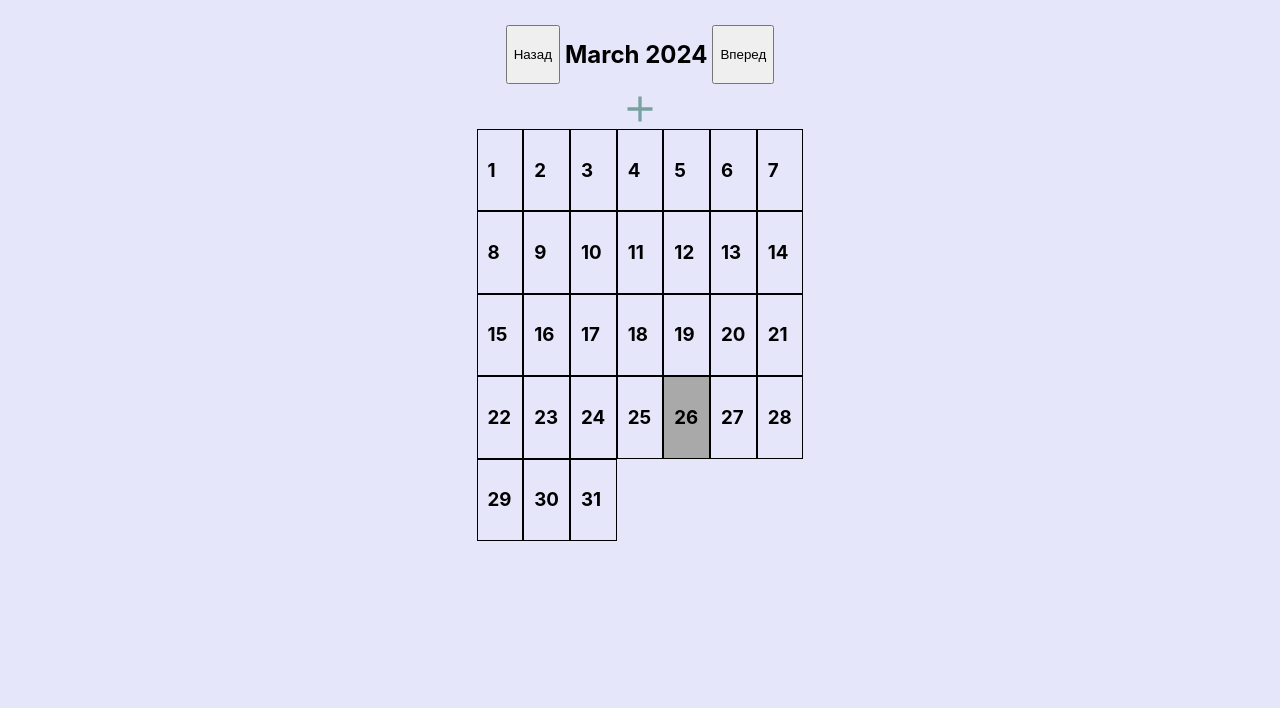
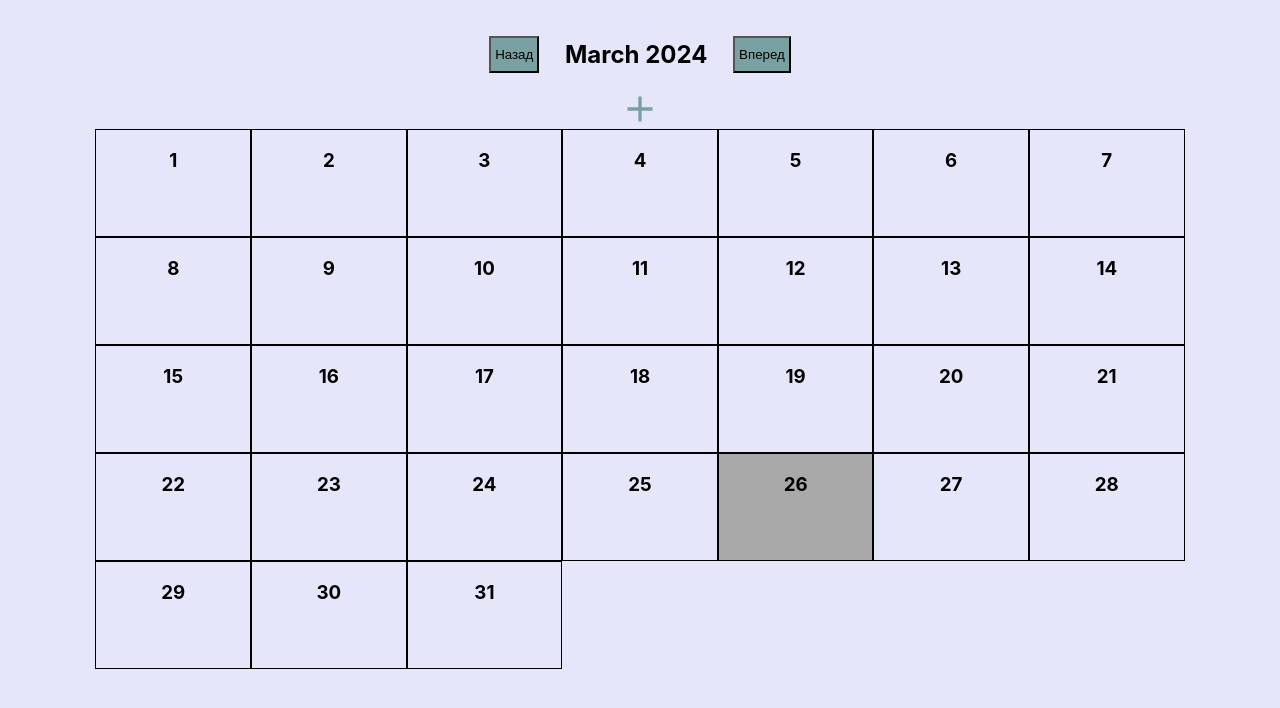
Before and after one commit to Sony20181/SMS-Organizer-, a React (Create React App) app in the folder organaizer/: page / in a window 1280 px wide. Shown: the top 708 px of the page. Built offline with nearby package versions, Linux system fonts and the light colour scheme.

Commit message:
удаление событий, фиксированный календарь, стили , редактирование без возможности сохранить изменения

```diff
--- a/organaizer/src/App.css
+++ b/organaizer/src/App.css
@@ -24,20 +24,8 @@
   color: white;
 }
 
-.App-link {
-  color: #61dafb;
-}
+*/
 
-@keyframes App-logo-spin {
-  from {
-    transform: rotate(0deg);
-  }
-  to {
-    transform: rotate(360deg);
-  }
-}
-
-*/
 .calendar {
   display: flex;
   flex-direction: column;
@@ -45,25 +33,33 @@
 }
 
 .month-header {
-  display: flex;
+ display: flex;
   justify-content: space-between;
   padding-top: 20px;
 }
 
 .HeaderButton{
-  margin: 0 20px;
-  padding: 0 10px;
+  margin: 2vh 2vw;
+  padding: 0 4px;
   background-color:rgb(121, 161, 161);
+
 }
 
 .days-grid {
   display: grid;
   grid-template-columns: repeat(7, 1fr);
+
+
 }
 
 .day {
-  padding: 10px;
+  padding-bottom: 10px;
+  max-width: 12vw;
+  max-height: 12vh;
+  min-width: 12vw;
+  min-height: 12vh;
   border: 1px solid black;
+  text-align: center;
 }
 
 .selected {
--- a/organaizer/src/App.js
+++ b/organaizer/src/App.js
@@ -17,7 +17,7 @@ function App() {
   const [selectedDay, setSelectedDay] = useState(new Date().getDate());
   const [modalIsOpen, setModalIsOpen] = useState(false);
   const [modalIsOpenEventInfo, setModalIsOpenEventInfo] = useState(false);
-  console.log(new Date())
+
   const [formData, setFormData] = useState({});
 
   const handleFormSubmit = (data) => {
@@ -29,7 +29,19 @@ function App() {
       [key]: [...(prevData[key] || []), data],
     }));
   };
-  console.log('formData:', formData);
+  const updateFormData = (updatedData) => {
+    const day = selectedDay;
+    const key = `${currentDate.getFullYear()}-${currentDate.getMonth() + 1}-${day}`;
+    setFormData(prevData => ({
+    ...prevData,
+    [key]: updatedData,
+    }));
+    };
+   console.log("APPformData",formData, Object.keys(formData).length )
+   if (Object.keys(formData).length = 0) {
+    // Execute logic when formData length is greater than 0
+    console.log('formData length is greater than 0');
+  }
 
   const daysInMonth = (date) => {
     return new Date(date.getFullYear(), date.getMonth() + 1, 0).getDate();
@@ -68,24 +80,13 @@ function App() {
     setModalIsOpenEventInfo(false);
   };
 
-  //new
-  const handleEditEvent = (editedEvent) => {
- /*   setFormData(eventsData.map(event => {
-        if (event.id === editedEvent.id) {
-            return { ...event, ...editedEvent };
-        }
-        return event;
-    }));*/
-};
-
-
     return (
     <div className="calendar">
 
     <div className="month-header">
-      <button onClick={handlePrevMonth}>Назад</button>
+      <button onClick={handlePrevMonth} className="HeaderButton">Назад</button>
       <h2>{currentDate.toLocaleString('default', { month: 'long' })} {currentDate.getFullYear()}</h2>
-      <button onClick={handleNextMonth}>Вперед</button>
+      <button onClick={handleNextMonth} className="HeaderButton">Вперед</button>
     </div>
 
     <IoMdAdd className="Add-Task" onClick={openModal} />
@@ -101,16 +102,16 @@ function App() {
         />
     </Modal>
 
-
-
      <div className="days-grid">
       {[...Array(daysInMonth(currentDate)).keys()].map(day => (
           <div key={day} className={`day ${day + 1 === selectedDay ? 'selected' : ''} `} onClick={() => handleSelectDay(day + 1)}>
             <h3>{day + 1}</h3>
-            {formData[`${currentDate.getFullYear()}-${currentDate.getMonth() + 1}-${day+1}`] && formData[`${currentDate.getFullYear()}-${currentDate.getMonth() + 1}-${day+1}`].map((event, index) => (
+              {/**     {formData[`${currentDate.getFullYear()}-${currentDate.getMonth() + 1}-${day+1}`] && formData[`${currentDate.getFullYear()}-${currentDate.getMonth() + 1}-${day+1}`].map((event, index) => (
                 <TbSquareRoundedChevronDownFilled key={index} onClick={() => openModalEventInfo(event)} />
-))}
-
+)             )}*/}
+              {formData[`${currentDate.getFullYear()}-${currentDate.getMonth() + 1}-${day+1}`]?.length > 0 &&
+                <TbSquareRoundedChevronDownFilled onClick={() => openModalEventInfo()} />
+              }
           </div>
         ))}
     </div>
@@ -120,12 +121,12 @@ function App() {
       >
         <h2>{currentDate.toLocaleString('default', { month: 'long' })} {selectedDay}, {currentDate.getFullYear()}</h2>
         <EventInfo
-        onFormSubmit={handleFormSubmit}
+          onFormSubmit={updateFormData}
           closeModal={closeModalEventInfo}
           eventData={formData[`${currentDate.getFullYear()}-${currentDate.getMonth() + 1}-${selectedDay}`]}
-        onEdit={handleEditEvent}
         />
     </Modal>
+
   </div>
   );
 }
--- a/organaizer/src/EventInfo.js
+++ b/organaizer/src/EventInfo.js
@@ -1,9 +1,10 @@
 import React, { useState } from 'react';
 
 
-function EventInfo({ onFormSubmit, closeModal, eventData, onEdit }) {
-   /* const [formData, setFormData] = useState(eventData || { eventName: '', eventDescription: '' });
-  console.log("eventData",eventData)
+function EventInfo({ onFormSubmit,closeModal, eventData}) {
+  /*
+   const [formData, setFormData] = useState(eventData || { eventName: '', eventDescription: '' });
+  console.log("formData",formData)
      const handleInputChange = (e) => {
       const { name, value } = e.target;
       setFormData((prevData) => ({
@@ -16,10 +17,54 @@ function EventInfo({ onFormSubmit, closeModal, eventData, onEdit }) {
       e.preventDefault();
       onFormSubmit(formData);
       closeModal();
+
+    };
+    const handleDelete = (index) => {
+      const updatedFormData = formData.filter((event, i) => i !== index);
+      setFormData(updatedFormData);
     };
 
     return (
-      <form onSubmit={handleSubmit}>
+      <div>
+            <h3>Информация:</h3>
+            {formData && formData.map((event, index) => (
+              <form onSubmit={handleSubmit} key={index}>
+                 <label>
+                    Назавние:
+                    <input type="text" name="eventName" value={event.eventName} onChange={handleInputChange} />
+                  </label>
+                  <label>
+                    Описание:
+                    <textarea name="eventDescription" value={event.eventDescription} onChange={handleInputChange} />
+                  </label>
+                  <label htmlFor="eventStartTime">Время начала события:
+                    <input
+                      type="time"
+                      name="eventStartTime"
+                      value={event.eventStartTime}
+                      onChange={handleInputChange}
+                    />
+                  </label>
+                  <label htmlFor="eventStartTime">Время окончания события:
+                    <input
+                      type="time"
+                      name="eventStartTime"
+                      value={event.eventEndTime}
+                      onChange={handleInputChange}
+                    />
+                  </label>
+
+
+                  <button type="button" onClick={() => handleDelete(index)}>Удалить</button>
+              </form>
+            ))}
+            <button onClick={closeModal}>Закрыть</button>
+            <button  onClick={handleSubmit} >Сохранить</button>
+        </div>
+
+    );
+*/
+/*  <form onSubmit={handleSubmit}>
         <label>
           Event Name:
           <input type="text" name="eventName" value={formData.eventName} onChange={handleInputChange} />
@@ -29,8 +74,8 @@ function EventInfo({ onFormSubmit, closeModal, eventData, onEdit }) {
           <textarea name="eventDescription" value={formData.eventDescription} onChange={handleInputChange} />
         </label>
         <button type="submit">Save</button>
-      </form>
-    );*/
+      </form>  */
+      const [formData, setFormData] = useState(eventData || { eventName: '', eventDescription: '' });
       const [isEditing, setIsEditing] = useState(false);
       const [editedEvent, setEditedEvent] = useState(null);
 
@@ -40,7 +85,7 @@ function EventInfo({ onFormSubmit, closeModal, eventData, onEdit }) {
       };
 
       const handleSave = () => {
-        onEdit(editedEvent);
+       //   onEdit(editedEvent);
           setIsEditing(false);
       };
 
@@ -48,7 +93,16 @@ function EventInfo({ onFormSubmit, closeModal, eventData, onEdit }) {
           const { name, value } = e.target;
           setEditedEvent({ ...editedEvent, [name]: value });
       };
+      const handleSubmit = (e) => {
+        e.preventDefault();
+        onFormSubmit(formData);
+        closeModal();
 
+      };
+      const handleDelete = (index) => {
+        const updatedFormData = formData.filter((event, i) => i !== index);
+        setFormData(updatedFormData);
+      };
       if (isEditing) {
           return (
               <div>
@@ -61,10 +115,22 @@ function EventInfo({ onFormSubmit, closeModal, eventData, onEdit }) {
                       <label htmlFor="description">Описание:</label>
                       <input type="text" id="description" name="description" value={editedEvent.description} onChange={handleChange} />
                   </div>
-                <div>
-                    <label htmlFor="time">Время:</label>
-                    <input type="text" id="time" name="time" value={editedEvent.time} onChange={handleChange} />
-                </div>
+                  <label htmlFor="eventStartTime">Время начала события:
+                    <input
+                      type="time"
+                      name="eventStartTime"
+                      value={editedEvent.eventStartTime}
+                      onChange={handleChange}
+                    />
+                  </label>
+                  <label htmlFor="eventStartTime">Время окончания события:
+                    <input
+                      type="time"
+                      name="eventStartTime"
+                      value={editedEvent.eventEndTime}
+                      onChange={handleChange}
+                    />
+                  </label>
                   <button onClick={handleSave}>Сохранить</button>
               </div>
           );
@@ -73,15 +139,18 @@ function EventInfo({ onFormSubmit, closeModal, eventData, onEdit }) {
     return (
       <div>
       <h3>Информация о событии:</h3>
-            {eventData && eventData.map((event, index) => (
+      {formData && formData.map((event, index) => (
           <div key={index}>
                     <p><strong>Название события:</strong> {event.eventName}</p>
-                    <p><strong>Описание:</strong> {event.description}</p>
-                    <p><strong>Время:</strong> {event.time}</p>
+                    <p><strong>Описание:</strong> {event.eventDescription}</p>
+                    <p><strong>Начало:</strong> {event.eventStartTime}</p>
+                    <p><strong>Конец:</strong> {event.eventEndTime}</p>
                     <button onClick={() => handleEdit(event)}>Редактировать</button>
+                    <button type="button" onClick={() => handleDelete(index)}>Удалить</button>
                     </div>
             ))}
             <button onClick={closeModal}>Закрыть</button>
+            <button  onClick={handleSubmit} >Сохранить</button>
         </div>
     );
 
```
Lines whose indentation alone changed are shown as unchanged.
